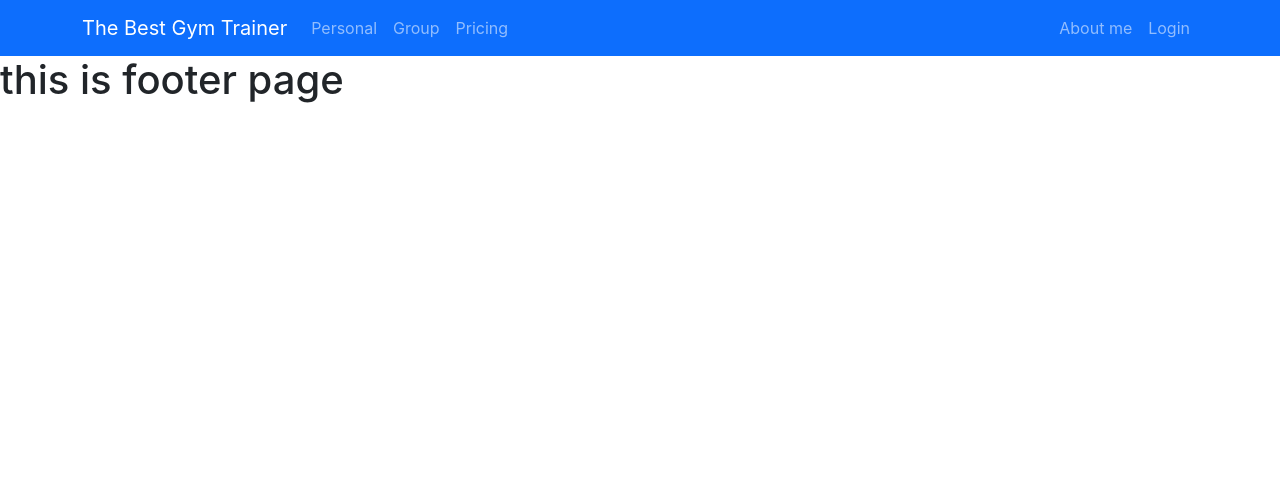
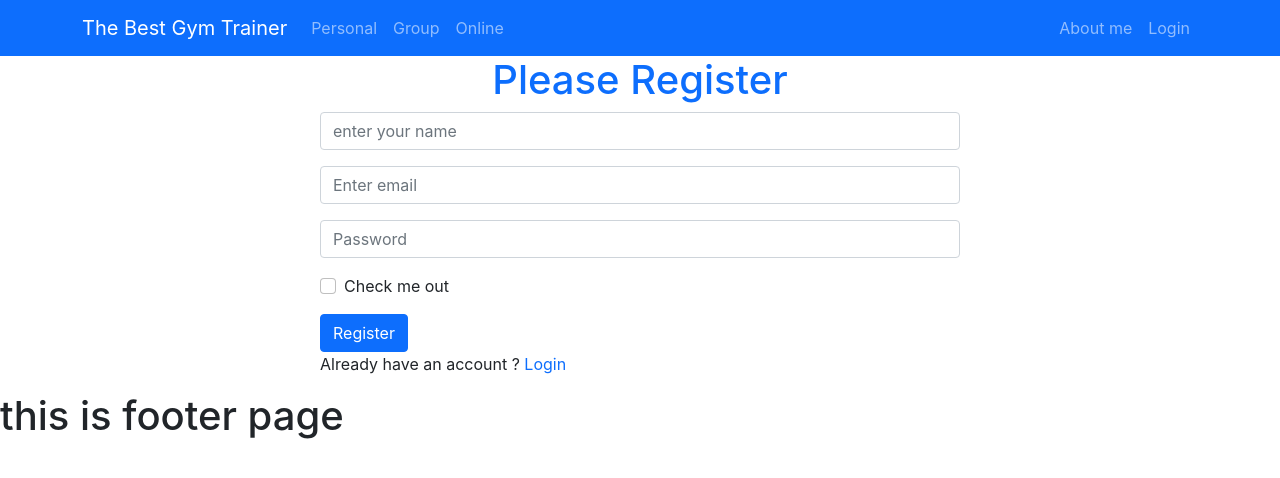
Before and after one commit to jasim-uddim/independent-service-provider, a React (Create React App) app: page /register in a window 1280 px wide. Shown: the top 478 px of the page. Built offline with nearby package versions, Linux system fonts and the light colour scheme.

Commit message:
login form added"

```diff
--- a/public/online.json
+++ b/public/online.json
@@ -29,14 +29,14 @@
   },
   {
     "id": "5",
-    "img": "https://i.ibb.co/fd5BBXX/sule-makaroglu-Pn-UYk-TFk-OD0-unsplash.jpg",
+    "img": "https://i.ibb.co/JFPccr1/jonathan-borba-R0y-b-EUji-OM-unsplash.jpg",
     "price": 23,
     "name": "Woodward Petty",
     "about": "Commodo tempor irure consequat duis tempor cillum officia dolore in adipisicing adipisicing duis aute. Do ullamco ex pariatur laborum qui mollit in sint. Esse ullamco ea qui adipisicing occaecat dolore esse.\r\n"
   },
   {
     "id": "6",
-    "img": "",
+    "img": "https://i.ibb.co/WznB4Qn/sam-moqadam-v-OZP2-Lojr-HI-unsplash.jpg",
     "price": 23,
     "name": "Woodward Petty",
     "about": "Commodo tempor irure consequat duis tempor cillum officia dolore in adipisicing adipisicing duis aute. Do ullamco ex pariatur laborum qui mollit in sint. Esse ullamco ea qui adipisicing occaecat dolore esse.\r\n"
--- a/src/App.js
+++ b/src/App.js
@@ -3,6 +3,7 @@ import "./App.css";
 import About from "./Pages/About/About";
 import Home from "./Pages/Home/Home/Home";
 import Login from "./Pages/Home/Login/Login";
+import Register from "./Pages/Register/Register";
 import ServiceDetails from "./Pages/ServiceDetails/ServiceDetails";
 import Footer from "./Pages/Shared/Footer/Footer";
 import Header from "./Pages/Shared/Header/Header";
@@ -20,6 +21,7 @@ function App() {
           path="/serviceDetails"
           element={<ServiceDetails></ServiceDetails>}
         ></Route>
+        <Route path="/register" element={<Register></Register>}></Route>
       </Routes>
       <Footer></Footer>
     </div>
--- a/src/Pages/Home/Home/Home.js
+++ b/src/Pages/Home/Home/Home.js
@@ -1,6 +1,7 @@
 import React from "react";
 import Banner from "../../Banner/Banner";
 import GroupServices from "../GroupServices/GroupServices";
+import OnlineServices from "../OnlineServices/OnlineServices";
 import Services from "../Services/Services";
 
 const Home = () => {
@@ -9,6 +10,7 @@ const Home = () => {
       <Banner></Banner>
       <Services></Services>
       <GroupServices></GroupServices>
+      <OnlineServices></OnlineServices>
     </div>
   );
 };
--- /dev/null
+++ b/src/Pages/Home/Login/Login.css
@@ -0,0 +1,4 @@
+.form-container {
+  width: 50%;
+  margin: 0 auto;
+}
--- a/src/Pages/Home/Login/Login.js
+++ b/src/Pages/Home/Login/Login.js
@@ -1,30 +1,49 @@
-import React from "react";
+import React, { useRef } from "react";
 import { Button, Form } from "react-bootstrap";
+import { Link, useNavigate } from "react-router-dom";
+import "./Login.css";
+const Login = () => {
+  const navigate = useNavigate();
+  const emailRef = useRef();
+  const passwordRef = useRef();
+  const handleRegister = () => {
+    navigate("/register");
+  };
 
-const Login = () => {
+  const formSubmit = (event) => {
+    event.preventDefault();
+    const email = emailRef.current.value;
+    const password = passwordRef.current.value;
+  };
   return (
-    <div>
-      <h1>please Login</h1>
-      <Form>
+    <div className="form-container">
+      <h1 className="text-center text-primary my-2">please Login</h1>
+      <Form onSubmit={formSubmit}>
         <Form.Group className="mb-3" controlId="formBasicEmail">
-          <Form.Label>Email address</Form.Label>
-          <Form.Control type="email" placeholder="Enter email" />
-          <Form.Text className="text-muted">
-            We'll never share your email with anyone else.
-          </Form.Text>
+          <Form.Control ref={emailRef} type="email" placeholder="Enter email" />
         </Form.Group>
 
         <Form.Group className="mb-3" controlId="formBasicPassword">
-          <Form.Label>Password</Form.Label>
-          <Form.Control type="password" placeholder="Password" />
-        </Form.Group>
-        <Form.Group className="mb-3" controlId="formBasicCheckbox">
-          <Form.Check type="checkbox" label="Check me out" />
+          <Form.Control
+            ref={passwordRef}
+            type="password"
+            placeholder="Password"
+          />
         </Form.Group>
         <Button variant="primary" type="submit">
           Submit
         </Button>
       </Form>
+      <p>
+        gym services ?{" "}
+        <Link
+          to="/register"
+          className="text-primary pe-auto text-decoration-none "
+          onClick={handleRegister}
+        >
+          Register
+        </Link>
+      </p>
     </div>
   );
 };
--- /dev/null
+++ b/src/Pages/Home/OnlineService/OnlineService.css
@@ -0,0 +1,4 @@
+.online-container img {
+  width: 100%;
+  height: 300px;
+}
--- /dev/null
+++ b/src/Pages/Home/OnlineService/OnlineService.js
@@ -0,0 +1,16 @@
+import React from "react";
+import "./OnlineService.css";
+const OnlineService = ({ onlineService }) => {
+  const { img, name, price, about } = onlineService;
+  return (
+    <div className="online-container mt-2">
+      <img src={img} alt="" />
+      <h1>name :{name}</h1>
+      <p> price:{price}</p>
+      <p>{about}</p>
+      <button className="bg-primary">book now</button>
+    </div>
+  );
+};
+
+export default OnlineService;
--- /dev/null
+++ b/src/Pages/Home/OnlineServices/OnlineServices.css
@@ -0,0 +1,5 @@
+.online-service {
+  display: grid;
+  grid-template-columns: repeat(3, 1fr);
+  grid-gap: 20px;
+}
--- /dev/null
+++ b/src/Pages/Home/OnlineServices/OnlineServices.js
@@ -0,0 +1,27 @@
+import React, { useEffect, useState } from "react";
+import OnlineService from "../OnlineService/OnlineService";
+import "./OnlineServices.css";
+const OnlineServices = () => {
+  const [onlineServices, setOnlineServices] = useState([]);
+  useEffect(() => {
+    fetch("online.json")
+      .then((res) => res.json())
+      .then((data) => setOnlineServices(data));
+  }, []);
+
+  return (
+    <div id="online">
+      <h1 className="text-center my-2 text-primary">Online service</h1>
+      <div className="online-service">
+        {onlineServices.map((onlineService) => (
+          <OnlineService
+            key={onlineService.id}
+            onlineService={onlineService}
+          ></OnlineService>
+        ))}
+      </div>
+    </div>
+  );
+};
+
+export default OnlineServices;
--- /dev/null
+++ b/src/Pages/Register/Register.css
@@ -0,0 +1,4 @@
+.form-register {
+  width: 50%;
+  margin: 0 auto;
+}
--- /dev/null
+++ b/src/Pages/Register/Register.js
@@ -0,0 +1,83 @@
+import React, { useRef } from "react";
+import { Button, Form } from "react-bootstrap";
+import { Link, useNavigate } from "react-router-dom";
+import { useCreateUserWithEmailAndPassword } from "react-firebase-hooks/auth";
+import "./Register.css";
+import auth from "../../firebase.init";
+const Register = () => {
+  const navigate = useNavigate();
+  const nameRef = useRef();
+  const emailRef = useRef();
+  const passwordRef = useRef();
+  const [createUserWithEmailAndPassword, user, loading, error] =
+    useCreateUserWithEmailAndPassword(auth);
+  if (error) {
+    return (
+      <div>
+        <p className="text-danger">Error: {error.message}</p>
+      </div>
+    );
+  }
+  if (user) {
+    navigate("/home");
+  }
+  const formHandleLogin = (event) => {
+    const name = nameRef.current.value;
+    const email = emailRef.current.value;
+    const password = passwordRef.current.value;
+    createUserWithEmailAndPassword(email, password);
+  };
+  const handleLogin = () => {
+    navigate("/login");
+  };
+  return (
+    <div className="form-register">
+      <h1 className="text-center text-primary">Please Register</h1>
+      <Form onSubmit={formHandleLogin}>
+        <Form.Group className="mb-3" controlId="formBasicEmail">
+          <Form.Control
+            ref={nameRef}
+            type="text"
+            placeholder="enter your name"
+            required
+          />
+        </Form.Group>
+        <Form.Group className="mb-3" controlId="formBasicEmail">
+          <Form.Control
+            ref={emailRef}
+            type="email"
+            placeholder="Enter email"
+            required
+          />
+        </Form.Group>
+
+        <Form.Group className="mb-3" controlId="formBasicPassword">
+          <Form.Control
+            ref={passwordRef}
+            type="password"
+            placeholder="Password"
+            required
+          />
+        </Form.Group>
+        <Form.Group className="mb-3" controlId="formBasicCheckbox">
+          <Form.Check type="checkbox" label="Check me out" />
+        </Form.Group>
+        <Button variant="primary" type="submit">
+          Register
+        </Button>
+      </Form>
+      <p>
+        Already have an account ?{" "}
+        <Link
+          to="/login"
+          className="text-primary pe-auto text-decoration-none "
+          onClick={handleLogin}
+        >
+          Login
+        </Link>
+      </p>
+    </div>
+  );
+};
+
+export default Register;
--- a/src/Pages/Shared/Header/Header.js
+++ b/src/Pages/Shared/Header/Header.js
@@ -13,7 +13,7 @@ const Header = () => {
             <Nav className="me-auto">
               <Nav.Link href="home#services">Personal</Nav.Link>
               <Nav.Link href="home#group">Group</Nav.Link>
-              <Nav.Link href="#pricing">Pricing</Nav.Link>
+              <Nav.Link href="home#online">Online</Nav.Link>
             </Nav>
             <Nav>
               <Nav.Link as={Link} to="/about">
```
